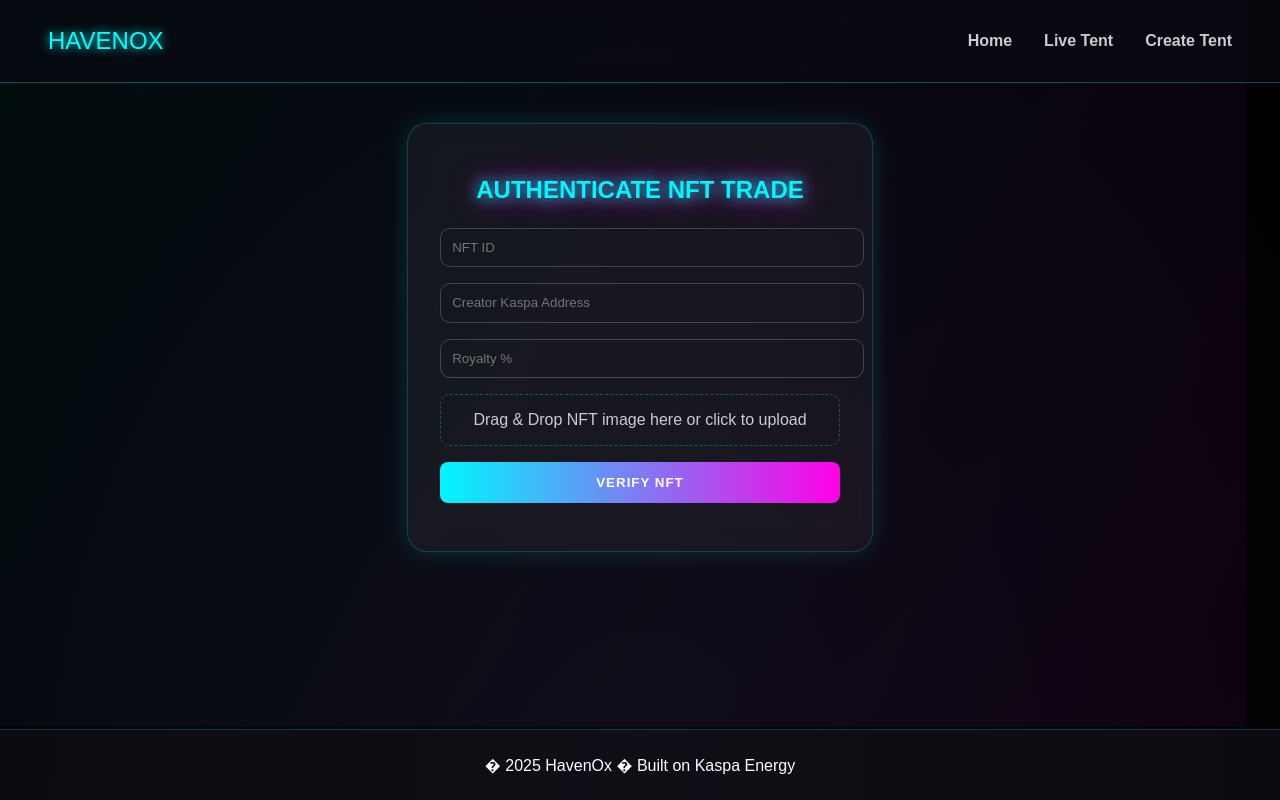
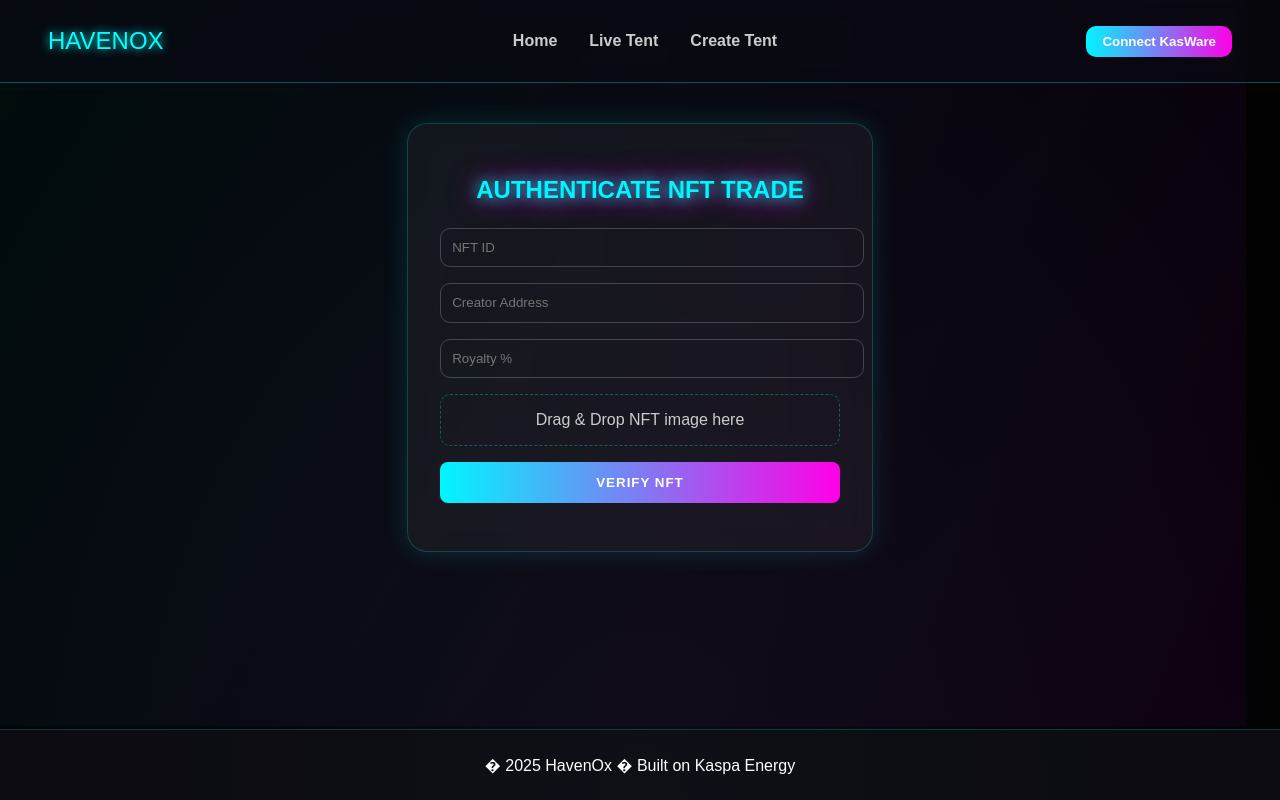
Before and after one commit to dronoxonkaspa/havenox_site, a React (Vite) app: page /createtent in a window 1280 px wide. Built offline with nearby package versions, Linux system fonts and the light colour scheme; no server answers.

Commit message:
Add KasWare wallet integration, drag-drop autofill & Kaspa Layer-1 verification

```diff
--- a/src/components/ui/Navbar.jsx
+++ b/src/components/ui/Navbar.jsx
@@ -1,8 +1,24 @@
-import React from "react";
+import React, { useState } from "react";
 import { NavLink } from "react-router-dom";
 import "/src/styles/havenox.css";
 
 export default function Navbar() {
+  const [walletAddress, setWalletAddress] = useState("");
+
+  const connectWallet = async () => {
+    try {
+      if (!window.kasware) {
+        alert("KasWare wallet not detected. Please install the KasWare extension.");
+        return;
+      }
+      const accounts = await window.kasware.request({ method: "kas_requestAccounts" });
+      setWalletAddress(accounts[0]);
+    } catch (err) {
+      console.error("KasWare connect error:", err);
+      alert("Failed to connect wallet.");
+    }
+  };
+
   return (
     <nav className="cyber-navbar">
       <div className="logo">HAVENOX</div>
@@ -11,6 +27,9 @@ export default function Navbar() {
         <li><NavLink to="/livetent">Live Tent</NavLink></li>
         <li><NavLink to="/createtent">Create Tent</NavLink></li>
       </ul>
+      <button className="connect-btn" onClick={connectWallet}>
+        {walletAddress ? walletAddress.slice(0,6) + "..." + walletAddress.slice(-4) : "Connect KasWare"}
+      </button>
     </nav>
   );
 }
--- a/src/pages/CreateTent.jsx
+++ b/src/pages/CreateTent.jsx
@@ -1,7 +1,8 @@
-import React, { useState, useRef } from "react";
-import "../styles/havenox.css";
+import React, { useState, useRef, useEffect } from "react";
+import "/src/styles/havenox.css";
 
 export default function CreateTent() {
+  const [wallet, setWallet] = useState("");
   const [nftId, setNftId] = useState("");
   const [creator, setCreator] = useState("");
   const [royaltyPercent, setRoyaltyPercent] = useState("");
@@ -9,45 +10,61 @@ export default function CreateTent() {
   const [status, setStatus] = useState("");
   const dropRef = useRef(null);
 
+  useEffect(() => {
+    if (window.kasware) {
+      window.kasware.request({ method: "kas_accounts" }).then(acc => {
+        if (acc?.[0]) {
+          setWallet(acc[0]);
+          setCreator(acc[0]);
+        }
+      });
+    }
+  }, []);
+
   const handleFileDrop = (e) => {
     e.preventDefault();
     const droppedFile = e.dataTransfer.files[0];
     setFile(droppedFile);
     dropRef.current.classList.remove("drag-over");
+    if (droppedFile) {
+      const autoId = droppedFile.name.replace(/\.[^/.]+$/, "");
+      setNftId(autoId);
+    }
   };
 
   const handleDragOver = (e) => {
     e.preventDefault();
     dropRef.current.classList.add("drag-over");
   };
-
   const handleDragLeave = () => dropRef.current.classList.remove("drag-over");
 
   const verifyNFT = async () => {
-    setStatus("? Verifying on Kaspa Layer-1...");
     try {
-      const formData = {
-        nftId,
-        creator,
-        royaltyPercent,
-        message: "verify ownership",
-        signature: "placeholder-signature"
-      };
+      if (!window.kasware)
+        throw new Error("KasWare wallet not found");
 
+      const message = "verify ownership of " + nftId;
+      const signature = await window.kasware.request({
+        method: "kas_signMessage",
+        params: { message, account: wallet },
+      });
+
+      setStatus("? Verifying on Kaspa Layer-1...");
+
+      const payload = { nftId, creator: wallet, royaltyPercent, message, signature };
       const res = await fetch("https://backend-blue-bush-3995.fly.dev/mint-nft", {
         method: "POST",
         headers: { "Content-Type": "application/json" },
-        body: JSON.stringify(formData)
+        body: JSON.stringify(payload),
       });
+      const data = await res.json();
 
-      const data = await res.json();
-      if (res.ok) {
+      if (res.ok && data.status === "verified")
         setStatus("? Verified on Kaspa L1");
-      } else {
+      else
         setStatus("? Invalid NFT: " + (data.error || "Verification failed"));
-      }
     } catch (err) {
-      setStatus("?? RPC Error: " + err.message);
+      setStatus("?? Verification failed: " + err.message);
     }
   };
 
@@ -56,24 +73,9 @@ export default function CreateTent() {
       <div className="cyber-bg"></div>
       <div className="tent-card">
         <h2>Authenticate NFT Trade</h2>
-        <input
-          className="tent-input"
-          placeholder="NFT ID"
-          value={nftId}
-          onChange={(e) => setNftId(e.target.value)}
-        />
-        <input
-          className="tent-input"
-          placeholder="Creator Kaspa Address"
-          value={creator}
-          onChange={(e) => setCreator(e.target.value)}
-        />
-        <input
-          className="tent-input"
-          placeholder="Royalty %"
-          value={royaltyPercent}
-          onChange={(e) => setRoyaltyPercent(e.target.value)}
-        />
+        <input className="tent-input" placeholder="NFT ID" value={nftId} onChange={(e)=>setNftId(e.target.value)} />
+        <input className="tent-input" placeholder="Creator Address" value={creator} onChange={(e)=>setCreator(e.target.value)} />
+        <input className="tent-input" placeholder="Royalty %" value={royaltyPercent} onChange={(e)=>setRoyaltyPercent(e.target.value)} />
 
         <div
           ref={dropRef}
@@ -83,33 +85,20 @@ export default function CreateTent() {
           onDragLeave={handleDragLeave}
         >
           {file ? (
-            <img
-              src={URL.createObjectURL(file)}
-              alt="preview"
-              style={{ maxWidth: "100%", borderRadius: "10px" }}
-            />
+            <img src={URL.createObjectURL(file)} alt="preview" style={{ maxWidth: "100%", borderRadius: "10px" }} />
           ) : (
-            "Drag & Drop NFT image here or click to upload"
+            "Drag & Drop NFT image here"
           )}
-          <input
-            type="file"
-            onChange={(e) => setFile(e.target.files[0])}
-            hidden
-          />
         </div>
 
-        <button className="create-btn" onClick={verifyNFT}>
-          Verify NFT
-        </button>
+        <button className="create-btn" onClick={verifyNFT}>Verify NFT</button>
 
-        <p
-          style={{
-            textAlign: "center",
-            marginTop: "1rem",
-            color: status.includes("?") ? "cyan" : "magenta",
-            textShadow: "0 0 8px currentColor"
-          }}
-        >
+        <p style={{
+          textAlign: "center",
+          marginTop: "1rem",
+          color: status.includes("?") ? "cyan" : "magenta",
+          textShadow: "0 0 8px currentColor"
+        }}>
           {status}
         </p>
       </div>
--- a/src/styles/havenox.css
+++ b/src/styles/havenox.css
@@ -115,3 +115,5 @@ body {
   box-shadow: var(--glow);
   transform: scale(1.03);
 }
+
+.connect-btn{background:linear-gradient(90deg,#00f6ff,#ff00e6);border:none;color:white;padding:0.5rem 1rem;border-radius:10px;cursor:pointer;transition:.3s;font-weight:600;}.connect-btn:hover{box-shadow:0 0 15px cyan,0 0 25px magenta;}
```
